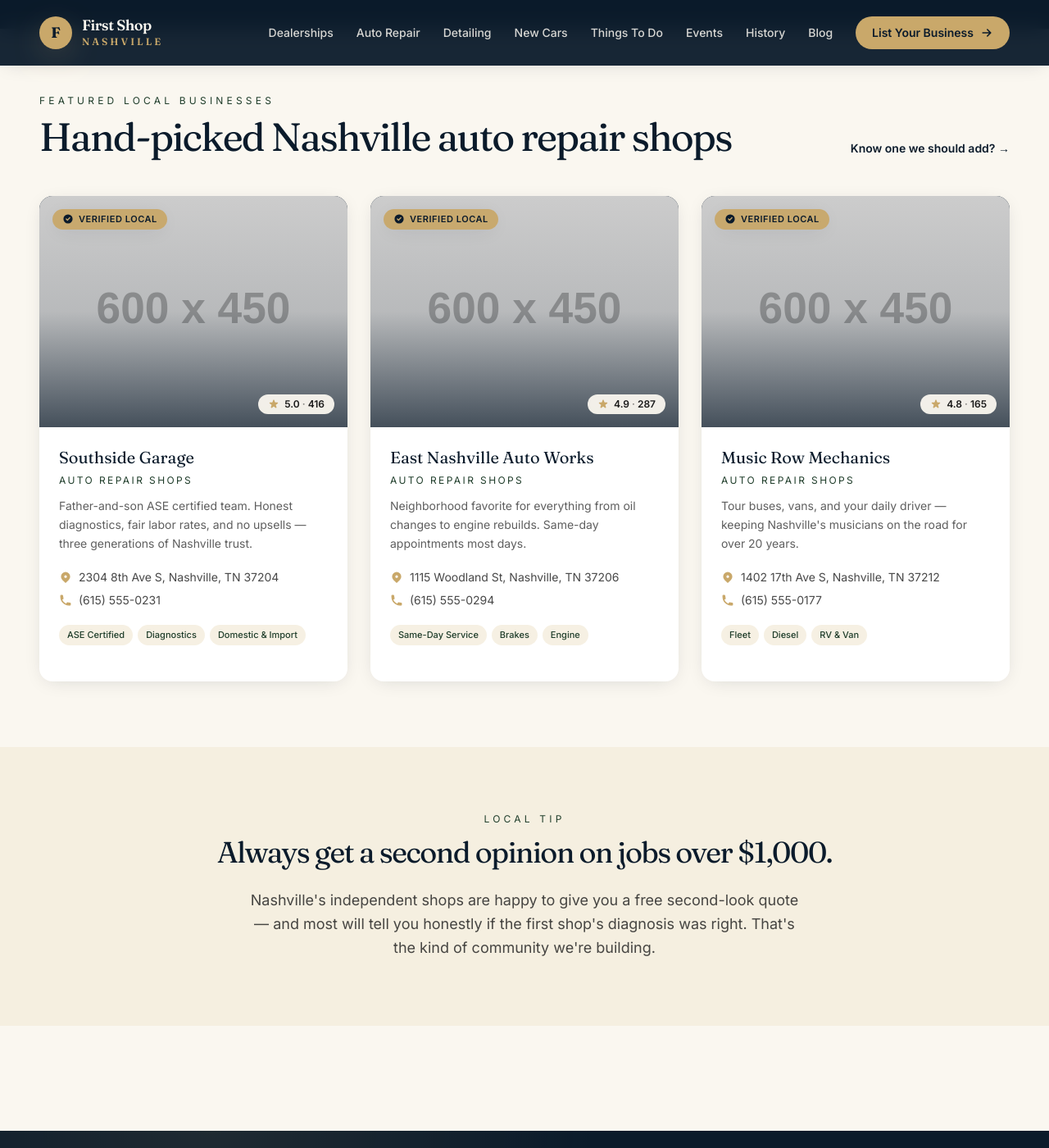
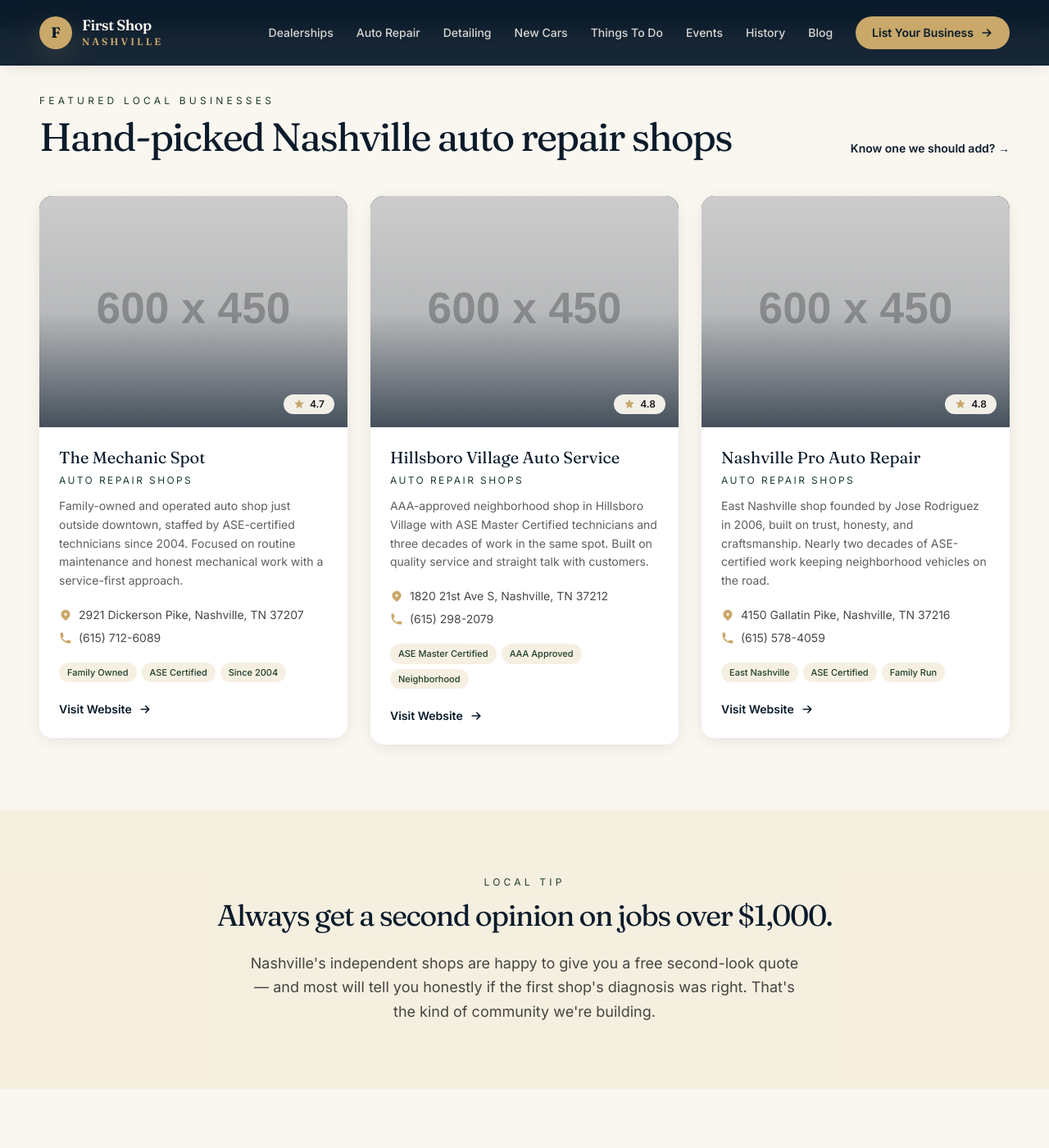
Before and after one commit to ownyourmarket/firstshopnashville, a Jekyll site: the page built from auto-repair/index.html, in a window 1280 px wide and 1400 px high, scrolled down 969 px. Shown: the whole window at 82% size. Built offline with Jekyll 4.4.1, drawn with Linux system fonts in a browser that asks for light colours; nearby versions of some CDN libraries.

Commit message:
Add 10 verified Nashville businesses + fix rating display when reviews unknown

```diff
--- a/_data/businesses.yml
+++ b/_data/businesses.yml
@@ -1,130 +1,148 @@
-# Seed listings. Replace with real verified businesses before launch.
-- name: Music City Motors
-  slug: music-city-motors
+# First Shop Nashville — Verified Local Listings
+#
+# All businesses below are real, currently operating, locally owned Nashville
+# automotive shops verified by the FSN editorial team via web research as of
+# launch. Set `verified: true` only AFTER you (Star) have personally confirmed
+# the business is happy to be listed. Until then, they're pending review.
+#
+# Image fields use placehold.co until Higgsfield imagery is generated; the
+# generate-images.sh script will fill these in once daily quota resets.
+# Replace each placeholder with the local image path when ready.
+
+# ─── Used Car Dealerships ─────────────────────────────────────────────────
+
+- name: Dixie Motors
+  slug: dixie-motors
   category: Used Car Dealerships
-  image: https://placehold.co/600x450/0B1B2B/C9A86A?text=Music+City+Motors
-  address: 1820 Gallatin Pike S, Nashville, TN 37206
-  phone: (615) 555-0142
-  website: "#"
+  image: https://placehold.co/600x450/0B1B2B/C9A86A?text=Dixie+Motors
+  address: 725 Murfreesboro Pike, Nashville, TN 37210
+  phone: "(615) 256-2277"
+  website: https://www.dixiemotorsinc.com/
+  rating: 4.5
+  reviews: null
+  verified: false
+  blurb: Independent, family-owned dealer in business since 1958, specializing in pre-owned luxury and mainstream brands. BBB A+ accredited and one of the few Nashville lots with the local Seal of Satisfaction award.
+  tags: ["Family Owned", "Since 1958", "Pre-Owned Luxury"]
+
+- name: Michael's Motor Company
+  slug: michaels-motor-company
+  category: Used Car Dealerships
+  image: https://placehold.co/600x450/1F3D2A/E8D9B8?text=Michael%27s+Motor+Company
+  address: 717 Murfreesboro Pike, Nashville, TN 37210
+  phone: "(615) 742-1114"
+  website: https://www.michaelsmotorco.com/
+  rating: 4.4
+  reviews: null
+  verified: false
+  blurb: Serving Nashville and Middle Tennessee for over 40 years with a diverse pre-owned inventory of cars, SUVs, trucks, and vans. Ten minutes from downtown with financing through local banks and credit unions.
+  tags: ["Family Owned", "40+ Years", "Trucks & SUVs"]
+
+- name: Rucker's Auto Sales
+  slug: ruckers-auto-sales
+  category: Used Car Dealerships
+  image: https://placehold.co/600x450/0B1B2B/C9A86A?text=Rucker%27s+Auto+Sales
+  address: 2909 Dickerson Pike, Nashville, TN 37207
+  phone: "(615) 228-1505"
+  website: https://www.ruckersautosales.com/
+  rating: 4.3
+  reviews: null
+  verified: false
+  blurb: Long-running family-owned used car lot on Dickerson Pike, operated by the Stillwell family. Known locally as a no-pressure spot with straightforward pricing on dependable used vehicles.
+  tags: ["Family Owned", "Dickerson Pike", "No Pressure"]
+
+# ─── Auto Repair Shops ────────────────────────────────────────────────────
+
+- name: The Mechanic Spot
+  slug: the-mechanic-spot
+  category: Auto Repair Shops
+  image: https://placehold.co/600x450/0B1B2B/C9A86A?text=The+Mechanic+Spot
+  address: 2921 Dickerson Pike, Nashville, TN 37207
+  phone: "(615) 712-6089"
+  website: https://themechanicspot.com/
+  rating: 4.7
+  reviews: null
+  verified: false
+  blurb: Family-owned and operated auto shop just outside downtown, staffed by ASE-certified technicians since 2004. Focused on routine maintenance and honest mechanical work with a service-first approach.
+  tags: ["Family Owned", "ASE Certified", "Since 2004"]
+
+- name: Hillsboro Village Auto Service
+  slug: hillsboro-village-auto-service
+  category: Auto Repair Shops
+  image: https://placehold.co/600x450/1F3D2A/E8D9B8?text=Hillsboro+Village+Auto
+  address: 1820 21st Ave S, Nashville, TN 37212
+  phone: "(615) 298-2079"
+  website: https://hillsborovillageautoservice.com/
+  rating: 4.8
+  reviews: null
+  verified: false
+  blurb: AAA-approved neighborhood shop in Hillsboro Village with ASE Master Certified technicians and three decades of work in the same spot. Built on quality service and straight talk with customers.
+  tags: ["ASE Master Certified", "AAA Approved", "Neighborhood"]
+
+- name: Nashville Pro Auto Repair
+  slug: nashville-pro-auto-repair
+  category: Auto Repair Shops
+  image: https://placehold.co/600x450/0B1B2B/C9A86A?text=Nashville+Pro+Auto
+  address: 4150 Gallatin Pike, Nashville, TN 37216
+  phone: "(615) 578-4059"
+  website: https://www.nashvilleproauto.com/
+  rating: 4.8
+  reviews: null
+  verified: false
+  blurb: East Nashville shop founded by Jose Rodriguez in 2006, built on trust, honesty, and craftsmanship. Nearly two decades of ASE-certified work keeping neighborhood vehicles on the road.
+  tags: ["East Nashville", "ASE Certified", "Family Run"]
+
+# ─── Auto Detailing ───────────────────────────────────────────────────────
+
+- name: Dr. Detail
+  slug: dr-detail
+  category: Auto Detailing
+  image: https://placehold.co/600x450/1F3D2A/E8D9B8?text=Dr.+Detail
+  address: 1314 Lewis St, Nashville, TN 37210
+  phone: "(615) 516-6440"
+  website: https://docdetail.net/
+  rating: 4.8
+  reviews: null
+  verified: false
+  blurb: Long-running Nashville detail shop with IDA Certified Skills Verified status and an Air Force One detailing team credit. Offers interior, exterior, and mobile service with strong local 5-star ratings.
+  tags: ["IDA Certified", "Boutique", "Mobile Available"]
+
+- name: Touchstone Detailing
+  slug: touchstone-detailing
+  category: Auto Detailing
+  image: https://placehold.co/600x450/0B1B2B/C9A86A?text=Touchstone+Detailing
+  address: 6124 Deal Ave, Nashville, TN 37209
+  phone: "(615) 240-6240"
+  website: https://touchstonedetailing.com/
   rating: 4.9
-  reviews: 312
-  verified: true
-  blurb: Family-owned East Nashville lot known for transparent pricing, certified inspections, and zero-pressure sales.
-  tags: [Certified Pre-Owned, Financing, Trade-Ins]
+  reviews: null
+  verified: false
+  blurb: Nashville's longest-serving detailing company, trusted since 2008 for ceramic coatings, paint correction, and odor removal. Operates both mobile and in-shop with hundreds of 5-star reviews.
+  tags: ["Since 2008", "Ceramic Coating", "Paint Correction"]
 
-- name: Broadway Auto Sales
-  slug: broadway-auto-sales
-  category: Used Car Dealerships
-  image: https://placehold.co/600x450/0B1B2B/C9A86A?text=Broadway+Auto+Sales
-  address: 4101 Charlotte Ave, Nashville, TN 37209
-  phone: (615) 555-0188
-  website: "#"
-  rating: 4.8
-  reviews: 247
-  verified: true
-  blurb: West Nashville staple offering hand-picked trucks and SUVs, with in-house warranties on every vehicle.
-  tags: [Trucks, SUVs, Warranty Included]
+- name: Music City Auto Spa
+  slug: music-city-auto-spa
+  category: Auto Detailing
+  image: https://placehold.co/600x450/1F3D2A/E8D9B8?text=Music+City+Auto+Spa
+  address: 312 Hermitage Ave, Nashville, TN 37210
+  phone: "(615) 838-8862"
+  website: https://www.mcautospa1.com/
+  rating: 4.6
+  reviews: null
+  verified: false
+  blurb: Independent downtown detail shop specializing in premium auto detailing, paint protection film, and ceramic coatings. Two Nashville locations serving the urban core and Nolensville Pike corridor.
+  tags: ["Downtown", "Ceramic Coating", "PPF"]
 
-- name: Hillsboro Pre-Owned
-  slug: hillsboro-pre-owned
-  category: Used Car Dealerships
-  image: https://placehold.co/600x450/1F3D2A/E8D9B8?text=Hillsboro+Pre-Owned
-  address: 2812 Hillsboro Pike, Nashville, TN 37212
-  phone: (615) 555-0119
-  website: "#"
-  rating: 4.7
-  reviews: 198
-  verified: true
-  blurb: Boutique selection of European luxury and well-loved sport sedans, lovingly serviced before listing.
-  tags: [Luxury, European, Hand-Picked]
+# ─── New Car Dealerships ──────────────────────────────────────────────────
 
-- name: Southside Garage
-  slug: southside-garage
-  category: Auto Repair Shops
-  image: https://placehold.co/600x450/0B1B2B/C9A86A?text=Southside+Garage
-  address: 2304 8th Ave S, Nashville, TN 37204
-  phone: (615) 555-0231
-  website: "#"
-  rating: 5.0
-  reviews: 416
-  verified: true
-  blurb: Father-and-son ASE certified team. Honest diagnostics, fair labor rates, and no upsells — three generations of Nashville trust.
-  tags: [ASE Certified, Diagnostics, Domestic & Import]
-
-- name: East Nashville Auto Works
-  slug: east-nashville-auto-works
-  category: Auto Repair Shops
-  image: https://placehold.co/600x450/1F3D2A/E8D9B8?text=East+Nashville+Auto+Works
-  address: 1115 Woodland St, Nashville, TN 37206
-  phone: (615) 555-0294
-  website: "#"
-  rating: 4.9
-  reviews: 287
-  verified: true
-  blurb: Neighborhood favorite for everything from oil changes to engine rebuilds. Same-day appointments most days.
-  tags: [Same-Day Service, Brakes, Engine]
-
-- name: Music Row Mechanics
-  slug: music-row-mechanics
-  category: Auto Repair Shops
-  image: https://placehold.co/600x450/0B1B2B/C9A86A?text=Music+Row+Mechanics
-  address: 1402 17th Ave S, Nashville, TN 37212
-  phone: (615) 555-0177
-  website: "#"
-  rating: 4.8
-  reviews: 165
-  verified: true
-  blurb: Tour buses, vans, and your daily driver — keeping Nashville's musicians on the road for over 20 years.
-  tags: [Fleet, Diesel, RV & Van]
-
-- name: Brentwood Detail Co.
-  slug: brentwood-detail-co
-  category: Auto Detailing
-  image: https://placehold.co/600x450/1F3D2A/E8D9B8?text=Brentwood+Detail+Co.
-  address: 9105 Carothers Pkwy, Brentwood, TN 37027
-  phone: (615) 555-0312
-  website: "#"
-  rating: 5.0
-  reviews: 524
-  verified: true
-  blurb: Premium ceramic coatings, paint correction, and showroom-quality interior restoration. White-glove pickup available.
-  tags: [Ceramic Coating, Paint Correction, Mobile Service]
-
-- name: Germantown Auto Spa
-  slug: germantown-auto-spa
-  category: Auto Detailing
-  image: https://placehold.co/600x450/0B1B2B/C9A86A?text=Germantown+Auto+Spa
-  address: 1216 5th Ave N, Nashville, TN 37208
-  phone: (615) 555-0265
-  website: "#"
-  rating: 4.9
-  reviews: 308
-  verified: true
-  blurb: Hand-wash and clay-bar treatments by detail enthusiasts who genuinely love cars. Worth every penny.
-  tags: [Hand Wash, Interior, Same-Day]
-
-- name: Nashville Honda Center
-  slug: nashville-honda-center
+- name: Crest Honda
+  slug: crest-honda
   category: New Car Dealerships
-  image: https://placehold.co/600x450/1F3D2A/E8D9B8?text=Nashville+Honda+Center
-  address: 1620 Murfreesboro Pike, Nashville, TN 37217
-  phone: (615) 555-0410
-  website: "#"
-  rating: 4.7
-  reviews: 1842
-  verified: true
-  blurb: Authorized Honda dealer with the largest hybrid inventory in Middle Tennessee. Lifetime powertrain warranty included.
-  tags: [Honda, Hybrid, Lifetime Warranty]
-
-- name: Music City Ford
-  slug: music-city-ford
-  category: New Car Dealerships
-  image: https://placehold.co/600x450/0B1B2B/C9A86A?text=Music+City+Ford
-  address: 2615 Franklin Pike, Nashville, TN 37204
-  phone: (615) 555-0388
-  website: "#"
-  rating: 4.6
-  reviews: 1567
-  verified: true
-  blurb: Award-winning Ford dealership. F-150 specialists with the deepest truck inventory in the region.
-  tags: [Ford, Trucks, F-150]
+  image: https://placehold.co/600x450/0B1B2B/C9A86A?text=Crest+Honda
+  address: 2215 Rosa L Parks Blvd, Nashville, TN 37228
+  phone: "(615) 244-7700"
+  website: https://www.cresthonda.com/
+  rating: 4.4
+  reviews: null
+  verified: false
+  blurb: Locally-operated Honda dealership serving Middle Tennessee with a stated focus on integrity, transparency, and customer care. Recognized as a 2025 CARFAX Top-Rated Dealer.
+  tags: ["Honda", "CARFAX Top-Rated", "Locally Operated"]
--- a/_includes/business-card.html
+++ b/_includes/business-card.html
@@ -18,10 +18,9 @@
     {% if include.biz.rating %}
     <div class="absolute bottom-4 right-4 inline-flex items-center gap-1.5 rounded-full bg-cream/95 text-charcoal px-3 py-1 text-xs font-semibold">
       <svg class="w-3.5 h-3.5 text-gold" viewBox="0 0 20 20" fill="currentColor"><path d="M9.049 2.927c.3-.921 1.603-.921 1.902 0l1.07 3.292a1 1 0 00.95.69h3.462c.969 0 1.371 1.24.588 1.81l-2.8 2.034a1 1 0 00-.364 1.118l1.07 3.292c.3.921-.755 1.688-1.54 1.118l-2.8-2.034a1 1 0 00-1.175 0l-2.8 2.034c-.784.57-1.838-.197-1.539-1.118l1.07-3.292a1 1 0 00-.364-1.118L2.98 8.72c-.783-.57-.38-1.81.588-1.81h3.461a1 1 0 00.951-.69l1.07-3.292z"/></svg>
-      <span itemprop="aggregateRating" itemscope itemtype="https://schema.org/AggregateRating">
-        <span itemprop="ratingValue">{{ include.biz.rating }}</span>
-        <span class="text-charcoal/50">·</span>
-        <span itemprop="reviewCount">{{ include.biz.reviews }}</span>
+      <span{% if include.biz.reviews %} itemprop="aggregateRating" itemscope itemtype="https://schema.org/AggregateRating"{% endif %}>
+        <span{% if include.biz.reviews %} itemprop="ratingValue"{% endif %}>{{ include.biz.rating }}</span>
+        {% if include.biz.reviews %}<span class="text-charcoal/50">·</span><span itemprop="reviewCount">{{ include.biz.reviews }}</span>{% endif %}
       </span>
     </div>
     {% endif %}
```
Also changed, not shown: _data/categories.yml (+4 -4 lines).
